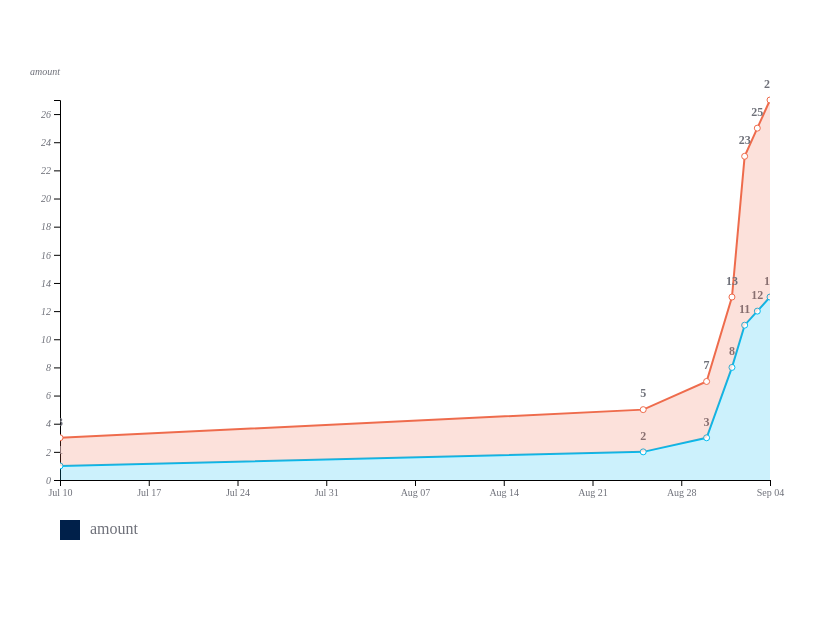
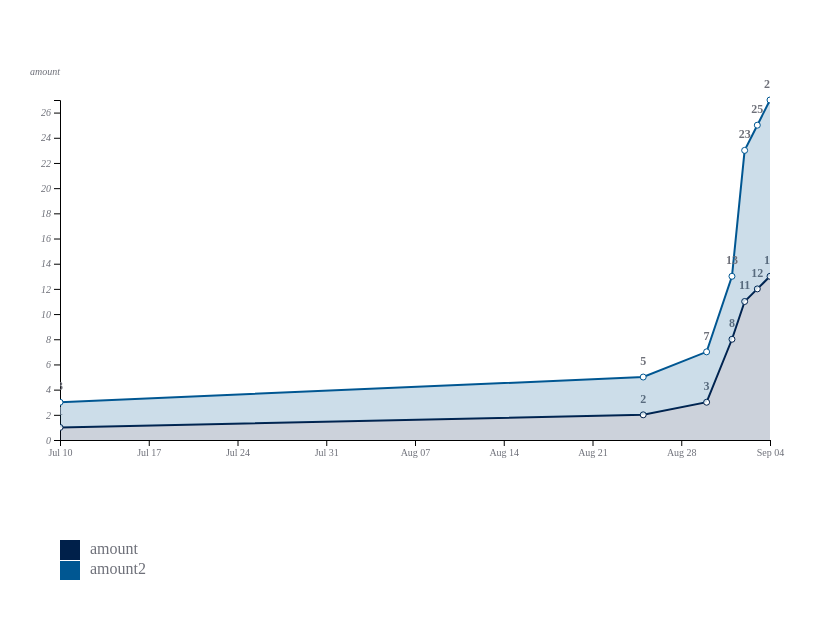
Before and after one commit to Novikov-Pavel/D3JS-chart, a Vue app: page / in a window 1280 px wide. Shown: the top 618 px of the page, without its empty margins (0-817 px from the left). Built offline with nearby package versions, Linux system fonts and the light colour scheme; a web font is replaced by a local one; what d3-regression would draw is missing.

Commit message:
Легенда, линейный график с накоплением, исчезающие графики по клику на соотв легенде

```diff
--- a/src/App.vue
+++ b/src/App.vue
@@ -2,8 +2,10 @@
   <div class="charts">
     <D3Chart
       v-bind="config"
-      @isActive="(notActive) => setOpacity(notActive)"
-      :notActive="isActive"
+      @isActive1="(notActive1) => setOpacity1(notActive1)"
+      @isActive2="(notActive2) => setOpacity2(notActive2)"
+      :notActive1="isActive1"
+      :notActive2="isActive2"
     />
   </div>
 </template>
@@ -13,9 +15,13 @@ import D3Chart from "./components/d3Chart.vue";
 import config from "./config";
 import { ref } from "vue";
 
-const isActive = ref(false);
-const setOpacity = (par) => {
-  isActive.value = par.value;
+const isActive1 = ref(false);
+const isActive2 = ref(false);
+const setOpacity1 = (par) => {
+  isActive1.value = par.value;
+};
+const setOpacity2 = (par) => {
+  isActive2.value = par.value;
 };
 </script>
 
--- a/src/components/Charts/Line/Line.vue
+++ b/src/components/Charts/Line/Line.vue
@@ -1,12 +1,22 @@
 <template>
   <svg
-    :opacity="opacity ? 0 : 1"
     :width="width - margin.left - margin.right"
     :height="height - margin.bottom - legend.legendSpace"
     :transform="`translate(${margin.left}, 0)`"
   >
     <g :transform="`translate(${-margin.left}, 0)`">
-      <g v-for="(serie, idx) in series" :key="i">
+      <g
+        v-for="(serie, idx) in seriee"
+        :key="idx"
+        :class="['line',
+          notActive1 && !idx
+            ? 'hidden1'
+            : notActive2 && idx
+            ? 'hidden2'
+            : undefined,
+        ]"
+      >
+        <g class="brush" />
         <path
           fill="none"
           stroke-width="2"
@@ -23,9 +33,10 @@
           v-for="(dataSet, i) in serie"
           :key="y(dataSet[1])"
           @pointerover="tooltip = i"
+          @pointerleave="tooltip = null"
         >
           <circle
-            r="3"
+            :r="tooltip === i ? 4 : 3"
             fill="white"
             :stroke="colorDataAmount(serie)"
             :cx="x(parseTime(dataSet.data[0]))"
@@ -46,15 +57,22 @@
               ${x(parseTime(dataSet.data[0]))},
               ${y(dataSet[1])})`"
           >
-            {{
-              idx
-                ? dataSet.data[1].get(seriesName[1]).amount +
-                  dataSet.data[1].get(seriesName[0]).amount
-                : dataSet.data[1].get(seriesName[0]).amount
-            }}
+            {{ dataSet[1] }}
+          </text>
+
+          <text
+            v-if="tooltip === i"
+            :x="x(parseTime(dataSet.data[0]))"
+            :y="y(dataSet[1])"
+            text-anchor="middle"
+          >
+            <tspan :x="x(parseTime(dataSet[scale.scaleXName]))" :dy="-30">
+              {{ dataSet[1] }}
+            </tspan>
           </text>
         </g>
       </g>
+
       <path
         v-if="regression.poly"
         fill="none"
@@ -69,8 +87,6 @@
         :stroke="colorDataAmount(groupDateAmount[0])"
         :d="lineGenerator(logaritm)"
       />
-
-      <!-- <g class="brush" /> -->
     </g>
   </svg>
 </template>
@@ -79,11 +95,9 @@
 import * as d3 from "d3";
 import {
   groupDateAmount,
-  newDateAmount,
   x,
   ariaChart1,
   line1,
-  series,
   lineGenerator,
   logaritm,
   poly,
@@ -91,6 +105,7 @@ import {
   parseTime,
   textAnchor,
   valuePositionTranslate,
+  seriee,
 } from "../../../composables/helpers";
 import { ref } from "vue";
 
@@ -111,15 +126,25 @@ const props = defineProps({
   ariaFill: Boolean,
   markerSize: Number,
   scale: Object,
-  opacity: Boolean,
   regression: Object,
   seriesName: Array,
+  notActive1: Boolean,
+  notActive2: Boolean,
 });
 
-const colorDataAmount = d3
-  .scaleOrdinal()
-  .domain(series.map((d) => d.key))
-  .range(props.schemeCategory);
-
+const colorDataAmount = d3.scaleOrdinal().range(props.schemeCategory);
 const tooltip = ref(null);
 </script>
+<style scoped>
+.hidden1,
+.hidden2 {
+  opacity: 0;
+  transition: all 1s ease-in-out;
+}
+.line {
+  cursor: pointer;
+  &:not(.hidden1) {
+    transition: 1s;
+  }
+}
+</style>
--- a/src/components/d3Chart.vue
+++ b/src/components/d3Chart.vue
@@ -4,7 +4,8 @@
   <Legend
     v-if="legend.legendSpace"
     v-bind="props"
-    @isActive="(notActive) => $emit('isActive', notActive)"
+    @isActive1="(notActive1) => $emit('isActive1', notActive1)"
+    @isActive2="(notActive2) => $emit('isActive2', notActive2)"
     :style="{ top: legend.legendSpace }"
   />
   <LimitValues
@@ -16,13 +17,31 @@
     :limitValue="limitValue"
     :legend="legend"
   />
+  <Mean
+    v-if="regression.mean"
+    :width="width"
+    :height="height"
+    :margin="margin"
+    :markerSize="markerSize"
+    :legend="legend"
+  />
+  <Median
+    v-if="regression.median"
+    :width="width"
+    :height="height"
+    :margin="margin"
+    :markerSize="markerSize"
+    :legend="legend"
+  />
   <Line
     v-if="typeChart === 'Line'"
-    :class="['chart', { notActive: notActive }]"
+    :class="['chart']"
     @dblclick="dblclick"
     v-bind="props"
     :regression="regression"
     :style="{ top: margin.top }"
+    :notActive1="notActive1"
+    :notActive2="notActive2"
   />
   <Bar
     v-if="typeChart === 'Bar'"
@@ -30,22 +49,6 @@
     @dblclick="dblclick"
     v-bind="props"
     :style="{ top: margin.top }"
-  />
-  <Mean
-    v-if="mean"
-    :width="width"
-    :height="height"
-    :margin="margin"
-    :markerSize="markerSize"
-    :legend="legend"
-  />
-  <Median
-    v-if="median"
-    :width="width"
-    :height="height"
-    :margin="margin"
-    :markerSize="markerSize"
-    :legend="legend"
   />
 </template>
 
@@ -74,14 +77,15 @@ const props = defineProps({
   ariaFill: Boolean,
   markerSize: Number,
   scale: Object,
-  notActive: Boolean,
+  notActive1: Boolean,
+  notActive2: Boolean,
   mean: Boolean,
   median: Boolean,
   regression: Object,
   seriesName: Array,
 });
 
-const emit = defineEmits("isActive");
+const emit = defineEmits(["isActive1", "isActive2"]);
 
 onMounted(() => {
   const axisX = d3.select(".xAxis").call(d3.axisBottom(x));
--- a/src/composables/Legend.vue
+++ b/src/composables/Legend.vue
@@ -1,26 +1,40 @@
 <template>
   <svg :width="width" :height="height" :view-box="`0 0 ${width} ${height}`">
     <g
-      @click="setActive"
+      @click="setActive(i)"
       v-if="legend.legendSpace"
-      v-for="(rect, i) in groupDateAmount"
+      v-for="(rect, i) in series"
       :key="rect[i]"
-      :fill="colorDataAmount(groupDateAmount[0])"
+      :fill="colorDataAmount(rect)"
     >
       <rect
-        :class="{ legend: true, rectLegend: notActive }"
+        :class="[
+          'legend',
+          notActive1 && !i
+            ? 'rectLegend1'
+            : notActive2 && i
+            ? 'rectLegend2'
+            : undefined,
+        ]"
         :x="margin.left"
-        :y="height - legend.legendSpace / 2 + i * legend.legendSize"
+        :y="height - legend.legendSpace / 2 + i * legend.legendSize + i"
         :width="legend.legendSize"
         :height="legend.legendSize"
       />
       <text
-        :class="{ legend: true, labelLegend: notActive }"
+        :class="[
+          'legend',
+          notActive1 && !i
+            ? 'labelLegend1'
+            : notActive2 && i
+            ? 'labelLegend2'
+            : undefined,
+        ]"
         :x="margin.left + legend.legendSize * 1.5"
         :y="height - legend.legendSpace / 2 + i * legend.legendSize"
         alignment-baseline="before-edge"
       >
-        {{ rect[i] }}
+        {{ rect.key }}
       </text>
     </g>
   </svg>
@@ -28,7 +42,7 @@
 
 <script setup>
 import * as d3 from "d3";
-import { groupDateAmount } from "./helpers";
+import { groupDateAmount, series } from "./helpers";
 import { ref } from "vue";
 
 const props = defineProps({
@@ -50,17 +64,24 @@ const props = defineProps({
   notActive: Boolean,
 });
 const colorDataAmount = d3.scaleOrdinal(props.schemeCategory);
-const notActive = ref(false);
 
-const emit = defineEmits(["isActive"]);
-const setActive = () => {
-  notActive.value = !notActive.value;
-  emit("isActive", notActive);
+const notActive1 = ref(false);
+const notActive2 = ref(false);
+
+const emit = defineEmits(["isActive1", "isActive2"]);
+const setActive = (i) => {
+  !i
+    ? (notActive1.value = !notActive1.value)
+    : (notActive2.value = !notActive2.value);
+  emit("isActive1", notActive1);
+  emit("isActive2", notActive2);
 };
 </script>
 <style scoped lang="scss">
-.rectLegend,
-.labelLegend {
+.rectLegend1,
+.rectLegend2,
+.labelLegend1,
+.labelLegend2 {
   fill: #b8c1d4;
   transition: all 1s ease-in-out;
 }
--- a/src/composables/helpers/Coords.js
+++ b/src/composables/helpers/Coords.js
@@ -8,18 +8,22 @@ const parseTime = d3.timeParse("%d.%m.%Y");
 
 const groupDateAmount = ref(d3.group(config.data, (d) => d.dateAmount));
 
-const series = d3
+const data = computed(() => config.data);
+
+const series = ref(
+  d3
     .stack()
-  .keys(d3.union(config.data.map((d) => d.dateAmount)))
+    .keys(d3.union(data.value.map((d) => d.dateAmount)))
     .value(([, group], key) => group.get(key).amount)(
     d3.index(
-    config.data,
+      data.value,
       (d) => d.date,
       (d) => d.dateAmount
     )
+  )
 );
 
-console.log("series", series);
+const seriee = reactive(series)
 
 const dateAmount = computed(() =>
   groupDateAmount.value.get(config.scale.scaleYName)
@@ -33,10 +37,13 @@ const domainLineX = reactive(
   d3.extent(newDateAmount.value, (d) => parseTime(d[config.scale.scaleXName]))
 );
 
-const domainY = [0, d3.max(series, (d) => d3.max(d, (d) => d[1]))];
+const domainY = [0, d3.max(series.value, (d) => d3.max(d, (d) => d[1]))];
 
 const mean = d3.mean(domainY);
 const median = d3.median(domainY);
+
+console.log('mean', mean);
+console.log('median', median);
 
 const chooseChart = (domain) => {
   const domains = {
@@ -61,18 +68,18 @@ const y = config.scale
     config.margin.top,
   ]);
 
-const line1 = d3
+const line1 = computed(() =>
+  d3
     .line()
     .x((d) => x(parseTime(d.data?.[0])))
-  .y((d) => y(d[1]));
+    .y((d) => y(d[1]))
+);
 
 const ariaChart1 = d3
   .area()
   .x((d) => x(parseTime(d.data?.[0])))
   .y0((d) => y(d[0]))
   .y1((d) => y(d[1]));
-
-
 
 const polyRegression = regressionPoly()
   .x((d) => x(parseTime(d[config.scale.scaleXName])))
@@ -93,6 +100,7 @@ const lineGenerator = d3
 
 export {
   ariaChart1,
+  data,
   groupDateAmount,
   line1,
   lineGenerator,
@@ -104,5 +112,5 @@ export {
   parseTime,
   x,
   y,
-  series,
+  series,seriee
 };
--- a/src/composables/helpers/index.js
+++ b/src/composables/helpers/index.js
@@ -1,6 +1,6 @@
 export {
   ariaChart1,
-  groupDateAmount,
+  groupDateAmount,data,
   line1,
   lineGenerator,
   logaritm,
@@ -10,7 +10,7 @@ export {
   newDateAmount,
   parseTime,
   x,
-  y,
+  y,seriee
 } from "../helpers/Coords";
 export { animationBars } from "../helpers/animationBars";
 export { brush } from "../helpers/brush";
--- a/src/composables/helpers/updateChart.js
+++ b/src/composables/helpers/updateChart.js
@@ -1,5 +1,12 @@
 import * as d3 from "d3";
-import { animationBars, brush, groupDateAmount, newDateAmount, x } from "./";
+import {
+  animationBars,
+  brush,
+  groupDateAmount,
+  newDateAmount,
+  seriee,
+  x,
+} from "./";
 import config from "../../config";
 
 let idleTimeout;
@@ -23,7 +30,7 @@ export function updateChart(event) {
   } else {
     if (config.typeChart === "Line") {
       x.domain([x.invert(extent[0]), x.invert(extent[1])]);
-      newDateAmount.value = newDateAmount.value.slice(0);
+      seriee.value = seriee.value.slice(0);
     }
 
     if (config.typeChart === "Bar") {
--- a/src/config.js
+++ b/src/config.js
@@ -153,7 +153,7 @@ export default {
   },
   limitValue: [],
   legend: {
-    legendSpace: 40,
+    legendSpace: 80,
     legendSize: 20,
   },
   ariaFill: true,
```
Also changed, not shown: src/composables/helpers/dblClick.js (+12 -3 lines). Lines whose indentation alone changed are shown as unchanged.
